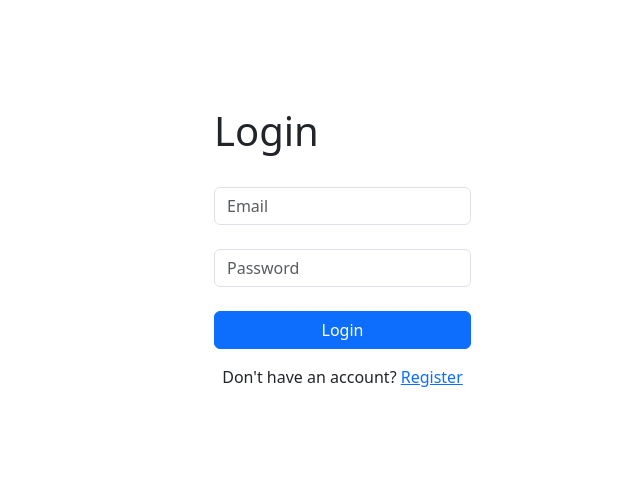
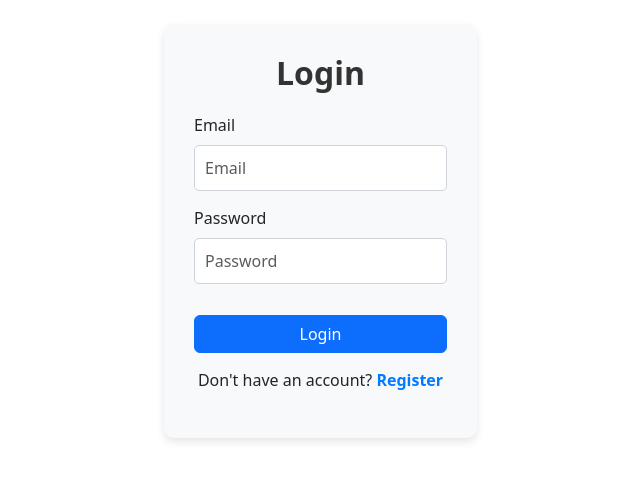
Before and after one commit to magdadaroraul/holyc, a React (Vite) app: page /login in a window 1280 px wide. Shown: the part 169-650 px from the top of the page, without its empty margins (436-1076 px from the left). Built offline with nearby package versions, Linux system fonts and the light colour scheme.

Commit message:
add css to login page

```diff
--- /dev/null
+++ b/src/pages/Login.css
@@ -0,0 +1,57 @@
+.login-container {
+    margin: 50px auto;
+    max-width: 400px;
+    background-color: #f8f9fa;
+    padding: 30px;
+    border-radius: 10px;
+    box-shadow: 0 4px 8px rgba(0, 0, 0, 0.1);
+  }
+
+  .login-title {
+    font-size: 2rem;
+    font-weight: bold;
+    text-align: center;
+    margin-bottom: 20px;
+    color: #333;
+  }
+
+  .login-form-group {
+    margin-bottom: 15px;
+  }
+
+  .login-form-group input {
+    border: 1px solid #ced4da;
+    padding: 10px;
+    border-radius: 5px;
+  }
+
+  .login-button {
+    background-color: #007bff;
+    color: white;
+    border: none;
+    padding: 10px;
+    border-radius: 5px;
+    font-size: 1rem;
+    font-weight: bold;
+    cursor: pointer;
+    transition: background-color 0.3s ease;
+  }
+
+  .login-button:hover {
+    background-color: #0056b3;
+  }
+
+  .login-footer {
+    text-align: center;
+    margin-top: 15px;
+  }
+
+  .login-footer a {
+    color: #007bff;
+    text-decoration: none;
+    font-weight: bold;
+  }
+
+  .login-footer a:hover {
+    text-decoration: underline;
+  }
--- a/src/pages/Login.jsx
+++ b/src/pages/Login.jsx
@@ -2,6 +2,7 @@ import React, { useState } from 'react';
 import { useNavigate, Link } from 'react-router-dom'; // Added 'Link' import
 import Form from 'react-bootstrap/Form';
 import Button from 'react-bootstrap/Button';
+import './Login.css'; // Import the CSS file
 
 const Login = () => {
   const [email, setEmail] = useState('');
@@ -20,11 +21,11 @@ const Login = () => {
   };
 
   return (
-    <div style={{ marginLeft: '650px', marginTop: '50px', maxWidth: '400px'}}>
-      <h1 className="">Login</h1>
+    <div style={{marginLeft: '600px'}}className="login-container">
+      <h1 className="login-title">Login</h1>
       <Form onSubmit={handleLogin}>
-        <Form.Group className="" controlId="email">
-          <Form.Label></Form.Label>
+        <Form.Group className="login-form-group" controlId="email">
+          <Form.Label>Email</Form.Label>
           <Form.Control
             type="email"
             placeholder="Email"
@@ -34,8 +35,8 @@ const Login = () => {
           />
         </Form.Group>
 
-        <Form.Group className="" controlId="password">
-          <Form.Label></Form.Label>
+        <Form.Group className="login-form-group" controlId="password">
+          <Form.Label>Password</Form.Label>
           <Form.Control
             type="password"
             placeholder="Password"
@@ -45,11 +46,11 @@ const Login = () => {
           />
         </Form.Group>
 
-        <Button variant="primary" type="submit" className="mt-4 w-100">
+        <Button variant="primary" type="submit" className="login-button w-100 mt-3">
           Login
         </Button>
 
-        <p style={{textAlign: 'center'}} className="mt-3">
+        <p className="login-footer">
           Don't have an account? <Link to="/registration">Register</Link>
         </p>
       </Form>
```
